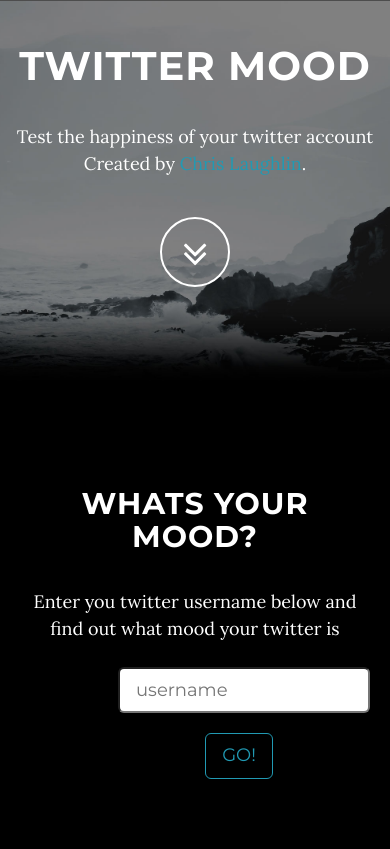
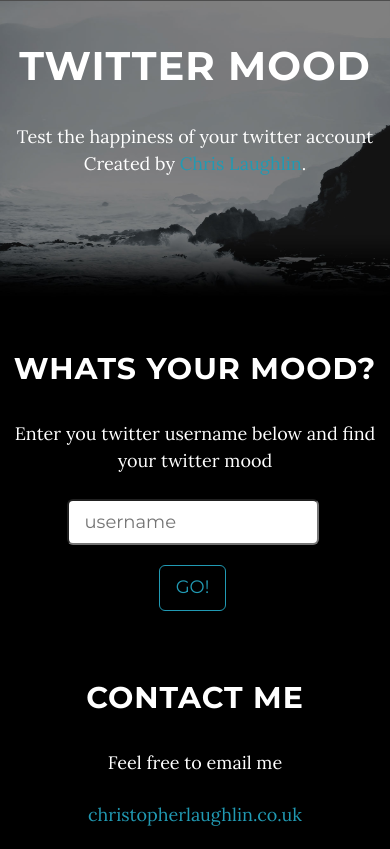
Before and after one commit to chrislaughlin/twitter-mood, a website: page client/src/index.html at #/main in a window 390 px wide. Shown: the part 56-905 px from the top of the page. Drawn offline with Linux system fonts and the light colour scheme; some packages are replaced by stand-ins of ours.

Commit message:
fixing layout to look better on mobile

```diff
--- a/client/src/css/grayscale.css
+++ b/client/src/css/grayscale.css
@@ -252,14 +252,14 @@
     padding-top: 50px;
 }
 
-.app {
-    display: table;
-    width: 100%;
-    height: 500px;
-    padding: 100px 0;
-    text-align: center;
-    padding-bottom: 200px;
-}
+/*.app {*/
+    /*display: table;*/
+    /*width: 50%;*/
+    /*height: 500px;*/
+    /*padding: 10em 0;*/
+    /*text-align: center;*/
+    /*padding-bottom: 20em;*/
+/*}*/
 
 .results-section {
     width: 100%;
@@ -278,7 +278,8 @@
 
 @media(min-width:767px) {
     .content-section {
-        padding-top: 250px;
+        padding-top: 50px;
+        padding-bottom: 100px;
     }
 
     .results-section {
@@ -369,9 +370,9 @@
     webkit-tap-highlight-color: rgba(255,255,255,.2);
 }
 
-.username {
-    padding-left: 30%;
-}
+/*.username {*/
+    /*padding-left: 30%;*/
+/*}*/
 
 .happy {
     color: #79BD9A;
--- a/client/src/index.html
+++ b/client/src/index.html
@@ -81,9 +81,9 @@
                         <h1 class="brand-heading">Twitter Mood</h1>
                         <p class="intro-text">Test the happiness of your twitter account<br>Created by
                             <a href="http://christopherlaughlin.co.uk" target="_blank">Chris Laughlin</a>.</p>
-                        <a href="#app" class="btn btn-circle page-scroll">
-                            <i class="fa fa-angle-double-down animated"></i>
-                        </a>
+                        <!--<a href="#app" class="btn btn-circle page-scroll">-->
+                            <!--<i class="fa fa-angle-double-down animated"></i>-->
+                        <!--</a>-->
                     </div>
                 </div>
             </div>
@@ -91,9 +91,13 @@
     </header>
 
     <!-- angular container -->
-    <div id="app" class="app" ng-view>
-
-    </div>
+    <section id="app_container" class="container content-section text-center">
+        <div class="row">
+            <div class="col-lg-8 col-lg-offset-2">
+                <div id="app" class="app" ng-view></div>
+            </div>
+        </div>
+    </section>
 
     <!-- Contact Section -->
     <section id="contact" class="container content-section text-center">
--- a/client/src/partials/main.html
+++ b/client/src/partials/main.html
@@ -1,38 +1,19 @@
 <!-- Main Section -->
-<section id="main" class="container text-center">
 <div class="row">
-        <div class="col-lg-8 col-lg-offset-2">
     <h2>whats your mood?</h2>
-            <p>Enter you twitter username below and find out what mood your twitter is</p>
-            <div class="form-group col-lg-8 username">
+    <p>Enter you twitter username below and find your twitter mood</p>
+</div>
+<div class="row center-block">
+    <div class="form-group center-block">
         <form ng-submit="submit()">
             <ul class="list-inline input-list">
                 <li>
                     <input id="name" class="input-lg" placeholder="username" ng-model="name" accessible>
                 </li>
                 <li>
-                            <input type="submit" id="submit" value="GO!" class="btn btn-default btn-lg" />
+                    <input type="submit" id="submit" value="GO!" class="btn btn-default btn-lg"/>
                 </li>
             </ul>
         </form>
     </div>
 </div>
-        <!-- TODO: create element for both username and location -->
-        <!--<div class="col-lg-8 col-lg-offset-2">-->
-            <!--<h2>whats your location mood?</h2>-->
-            <!--<p>Enter your location below and find out what mood your location is</p>-->
-            <!--<div class="form-group col-lg-8 username">-->
-                <!--<form ng-submit="submitLocation()">-->
-                    <!--<ul class="list-inline input-list">-->
-                        <!--<li>-->
-                            <!--<input id="name" class="input-lg" placeholder="username" ng-model="location" accessible>-->
-                        <!--</li>-->
-                        <!--<li>-->
-                            <!--<input type="submit" id="submit" value="GO!" class="btn btn-default btn-lg" />-->
-                        <!--</li>-->
-                    <!--</ul>-->
-                <!--</form>-->
-            <!--</div>-->
-        <!--</div>-->
-    </div>
-</section>
```
Lines whose indentation alone changed are shown as unchanged.
